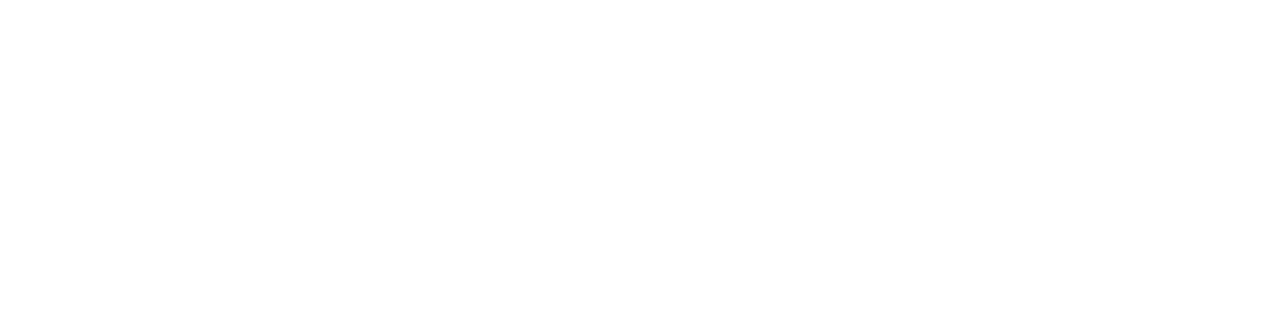
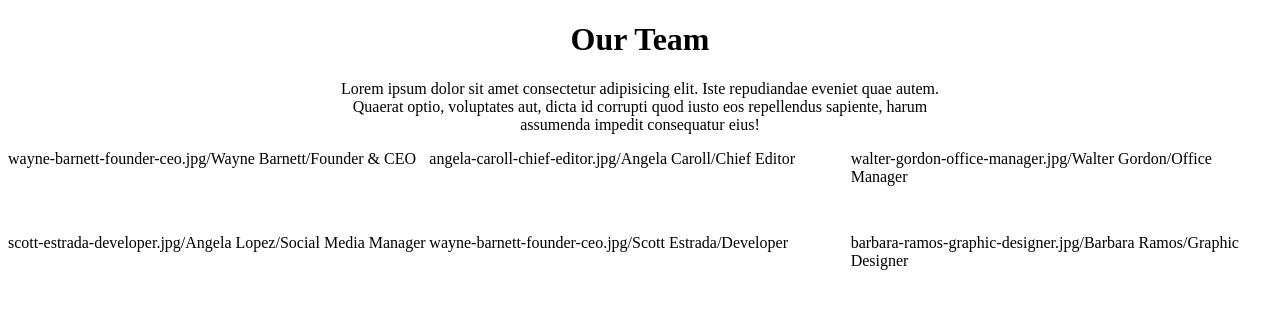
Before and after one commit to MarcoMpensabene/js-our-team, a plain HTML site: page index.html in a window 1280 px wide. Drawn offline with Linux system fonts and the light colour scheme.

Commit message:
added string to the dom adding an article , added css and html minimal structure

```diff
--- a/css/style.css
+++ b/css/style.css
@@ -0,0 +1,15 @@
+header{
+    text-align: center;
+    width: 50%;
+    margin: 0 auto;
+}
+
+div.container{
+    display: flex;
+    flex-wrap: wrap;
+}
+
+article{
+    width: calc(100% / 3);
+    margin-bottom: 3rem;
+}
--- a/index.html
+++ b/index.html
@@ -7,6 +7,20 @@
     <link rel="stylesheet" href="./css/style.css">
 </head>
 <body>
+    <header>
+        <h1>Our Team</h1>
+        <p>Lorem ipsum dolor sit amet consectetur adipisicing elit. Iste repudiandae eveniet quae autem. Quaerat optio, voluptates aut, dicta id corrupti quod iusto eos repellendus sapiente, harum assumenda impedit consequatur eius!</p>
+    </header>
+
+    <main>
+        <div class="container">
+
+        </div>
+    </main>
+
+
+
+
     <script src="./js/script.js"></script>
 </body>
 </html>
--- a/js/script.js
+++ b/js/script.js
@@ -33,7 +33,14 @@ const ourTeam = [
 
 console.log(ourTeam)
 
+const container = document.querySelector("div.container")
+
+console.log(container)
 for (let i = 0 ; i < ourTeam.length ; i++){
+    let article = document.createElement("article");
+    container.appendChild(article);
+    article.append(ourTeam[i].immagine ,  "/" , ourTeam[i].nome ,  "/" , ourTeam[i].ruolo)
+
     console.log(ourTeam[i].nome)
     console.log(ourTeam[i].ruolo)
     console.log(ourTeam[i].immagine)
```
